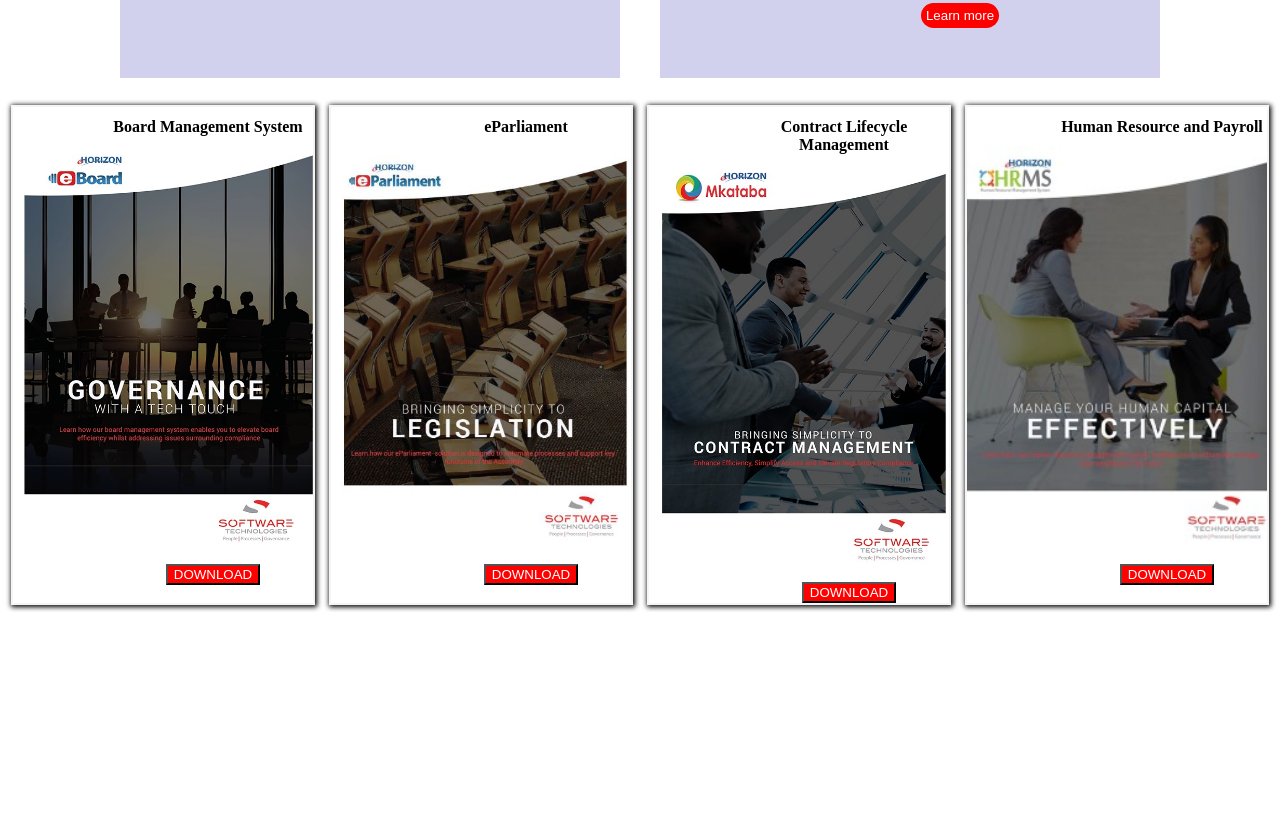
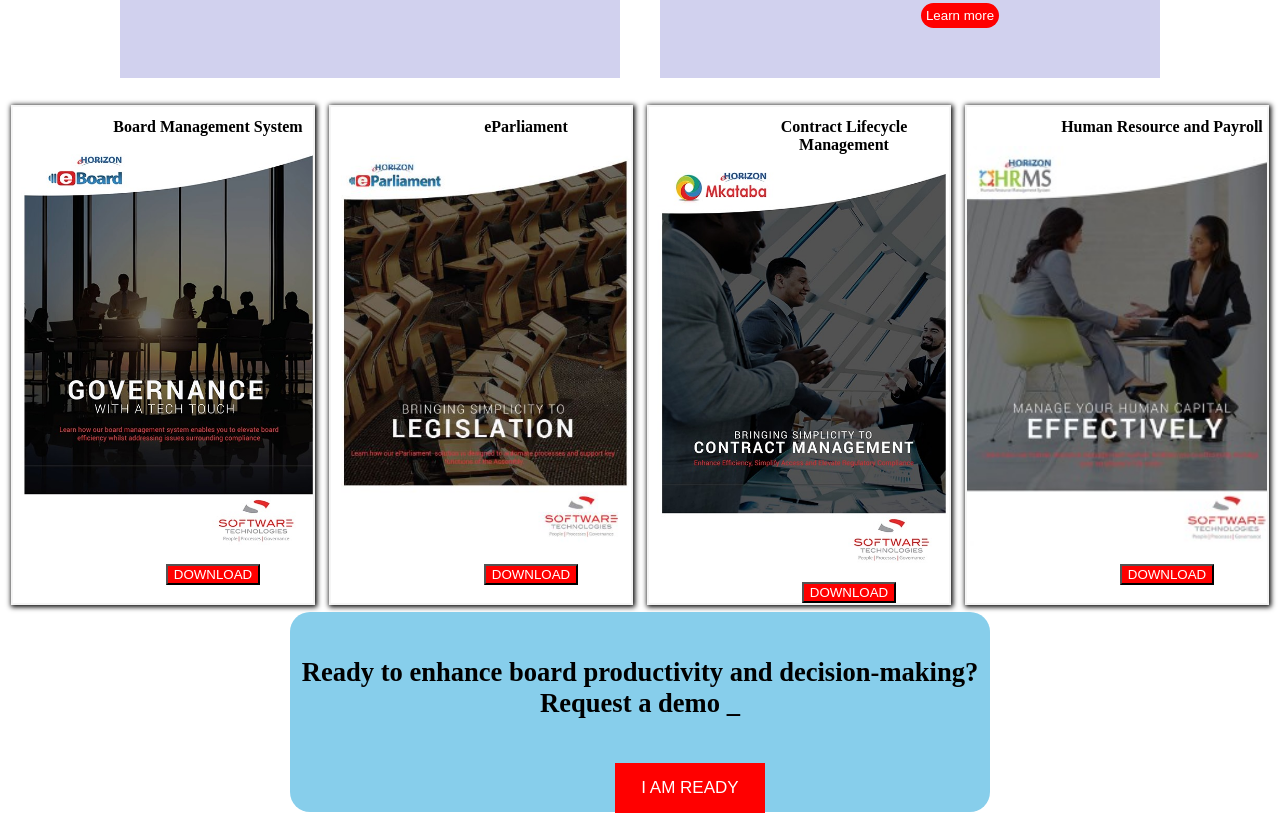
Before and after one commit to K1manii/Avengers-5, a plain HTML site: page index.html in a window 1280 px wide. Shown: the part 2165-2978 px from the top of the page. Before the commit the page ends 2777 px from the top, so only its background shows below. Drawn offline with Linux system fonts and the light colour scheme.

Commit message:
added the box below the brochures

```diff
--- a/index.html
+++ b/index.html
@@ -141,6 +141,15 @@
     <button>DOWNLOAD</button>
 
 </div>
+    </div>
     <!-- end of brochures -->
+    <!-- start of button -->
+    <div class="bottom">
+
+        <h5> Ready to enhance board productivity and decision-making? Request a demo _</h5>
+
+     <button style="background-color: red;  font-size: 17px; width: 150px; color: white; height: 50px; border: 2px solid red;"> I AM READY</button>
+ </div>
+    <!-- end of button -->
 </body>
 </html>
--- a/style.css
+++ b/style.css
@@ -165,6 +165,14 @@ button{
     background-color: rgb(209, 209, 238);
     min-height: 100px;
 }
+.bottom{
+    height: 200px;
+    width:700px;
+   text-align: center;
+   background-color:skyblue;
+   font-size: xx-large;
+   border-radius: 20px;
+}
 .img{
     background-color: whitesmoke;
 }
```
